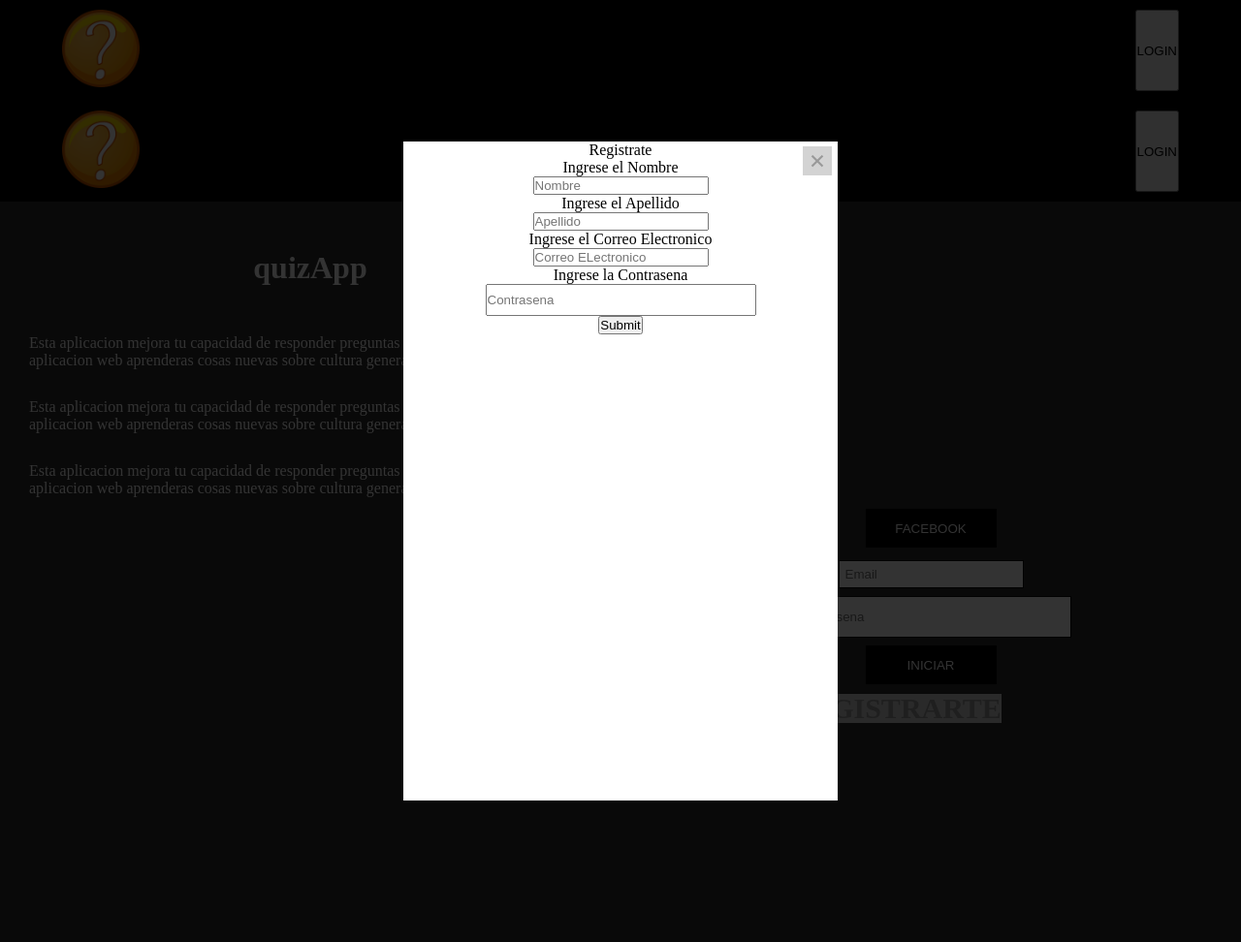
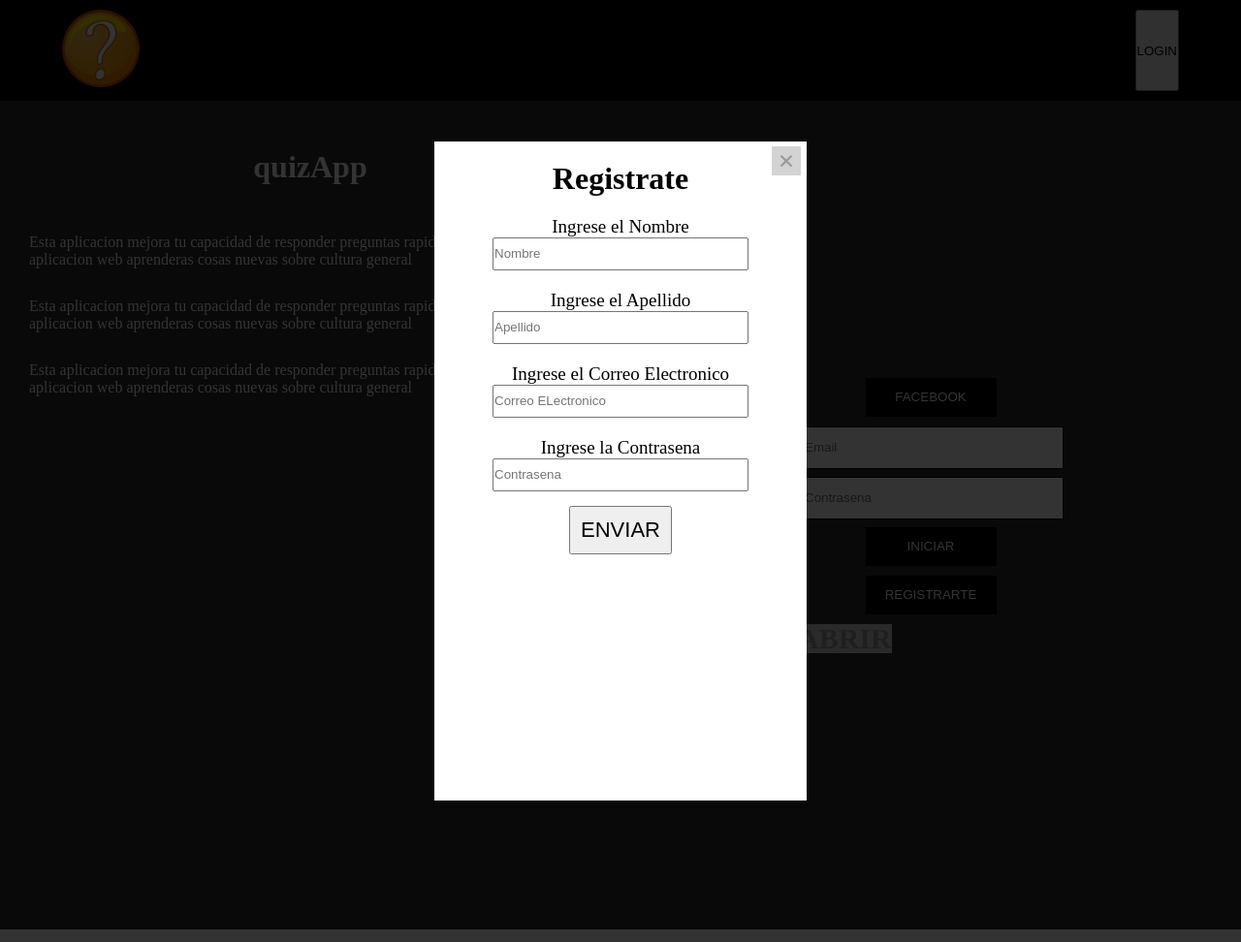
Before and after one commit to CodenityOrg/QuestionGame, a PHP site: page /main.php in a window 1280 px wide. Shown: the whole page at 97% size. Run offline with PHP 8.4, Linux system fonts and the light colour scheme.

Commit message:
maquetando registro de usuario....

```diff
--- a/css/style.css
+++ b/css/style.css
@@ -47,8 +47,10 @@
 }
 .form-style input{
 	border:1px solid #060606;
-    padding: 6px;
-    margin-bottom: 8px;
+  padding: 6px;
+  margin-bottom: 8px;
+  height: 29px;
+  width: 275px;
 }
 .form-submit button{
 	color: white;
@@ -58,14 +60,6 @@
     margin-bottom: 10px;
     height: 40px;
     width: 135px;
-}
-input[type="password"] {
-    height: 29px;
-    width: 275px;
-}
-input[type="email"] {
-    height: 29px;
-    width: 275px;
 }
 
 /*MODAL*/
@@ -92,6 +86,7 @@ input[type="email"] {
 .boto1:visited {
   color: white;
 }
+
 .finestra-modal1 {
   display: -webkit-box;
   display: -webkit-flex;
@@ -118,10 +113,11 @@ input[type="email"] {
 
 .finestra-modal__contingut1 {
   position: relative;
-  width: 35%;
+  width: 30%;
   text-align: center;
   background-color: white;
   height: 70%;
+
 }
 .finestra-modal__contingut1 h3 {
   margin-top: 0;
@@ -145,3 +141,24 @@ input[type="email"] {
   top: 0;
 }
 /*fin de modal*/
+h1.modal-registrate{
+  margin-top: 20px;
+}
+.form-register {
+    margin-top: 20px;
+    font-size: 19px;
+}
+button.register-enviar {
+    margin-top: 15px;
+    font-size: 22px;
+    padding: 10px;
+}
+input[type="password"] {
+    height: 30px;
+    width: 260px;
+}
+input[type="text"] {
+    height: 30;
+    height: 30px;
+    width: 260px;
+}
--- a/js/index.js
+++ b/js/index.js
@@ -1,6 +1,3 @@
-document.addEventListener('DOMContentLoaded',function(){
-	FinestraModal1();
-});
 
 function FinestraModal1(){
 	var finestraModal1 = document.getElementById("finestra-modal1"),
--- a/main.php
+++ b/main.php
@@ -9,14 +9,6 @@
 
 	<?php include 'include/navbar.php'; ?>
 
-	<header class="header-encabezado">
-		<nav class="header-quiz">
-			<div class="">
-				<img class="quiz" src="img/quiz.png">
-			</div>
-			<button>LOGIN</button>
-		</nav>
-	</header>
 	<div class="conteiner">
 		<div class="content">
 			<h1 class="title-quiz">quizApp</h1>
@@ -28,7 +20,7 @@
 			<form class="login-sesion">
 				<div class="checkName">
 					<div class="form-submit">
-						<button>FACEBOOK</button>
+						<button class="quiz-enviar">FACEBOOK</button>
 					</div>
 					<div class="form-style">
 						<input type="text" placeholder="Email">
@@ -37,12 +29,13 @@
 						<input type="password" placeholder="Contrasena">
 					</div>
 					<div class="form-submit">
-						<button>INICIAR</button>
+						<button class="quiz-enviar">INICIAR</button>
 					</div>
-					<div id="finestra-modal-obrir1" class="finestra-modal-obrir1 boto1">
-						<a id="finestra-modal-obrir1" class="finestra-modal-obrir1 boto1">REGISTRARTE</a>
+					<difv id="finestra-modal-obrir1" class="form-submit ">
+						<button class="quiz-enviar">REGISTRARTE</button>
 					</div>
 
+					<span><a id="finestra-modal-obrir1" class="finestra-modal-obrir1 boto1">ABRIR</a></span>
 				</div>
 			</form>
 		</div>
@@ -50,7 +43,7 @@
 			<div id="finestra-modal1" class="finestra-modal1 js-mostrar1">
 			  <div class="finestra-modal__contingut1">
 			      <div id="finestra-modal-tancar1" class="finestra-modal-tancar1 boto1">×</div>
-			      	<div>Registrate</div>
+			      	<h1 class="modal-registrate">Registrate</h1>
 					<form id="">
 						<div class="form-register">
 							<p>Ingrese el Nombre</p>
@@ -69,7 +62,7 @@
 							<input type="password" placeholder="Contrasena">
 						</div>
 						<div>
-							<input type="submit" name="Enviar" placeholder="Enviar">
+							<button class="register-enviar" >ENVIAR</button>
 						</div>
 					</form>
 			       </div>
```
